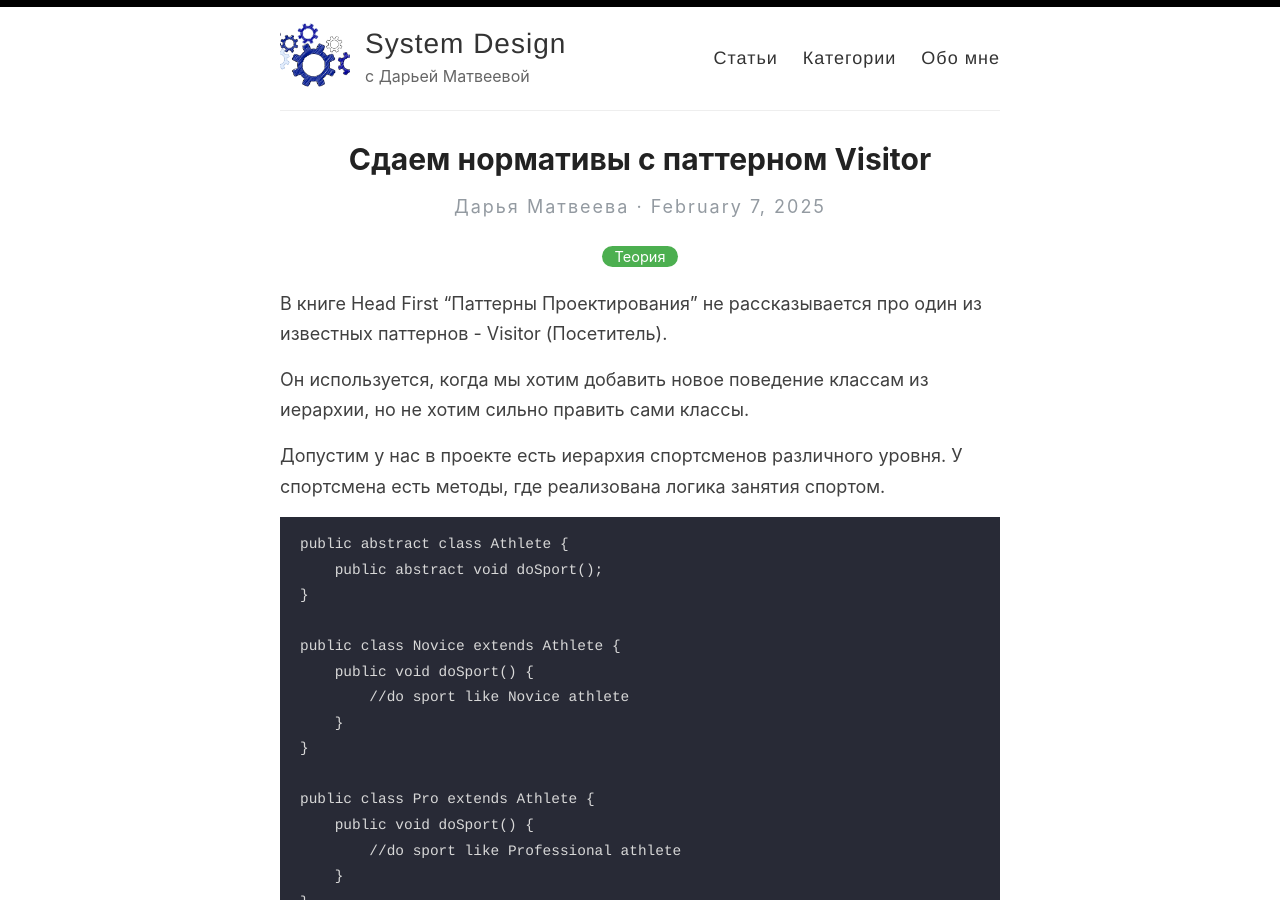
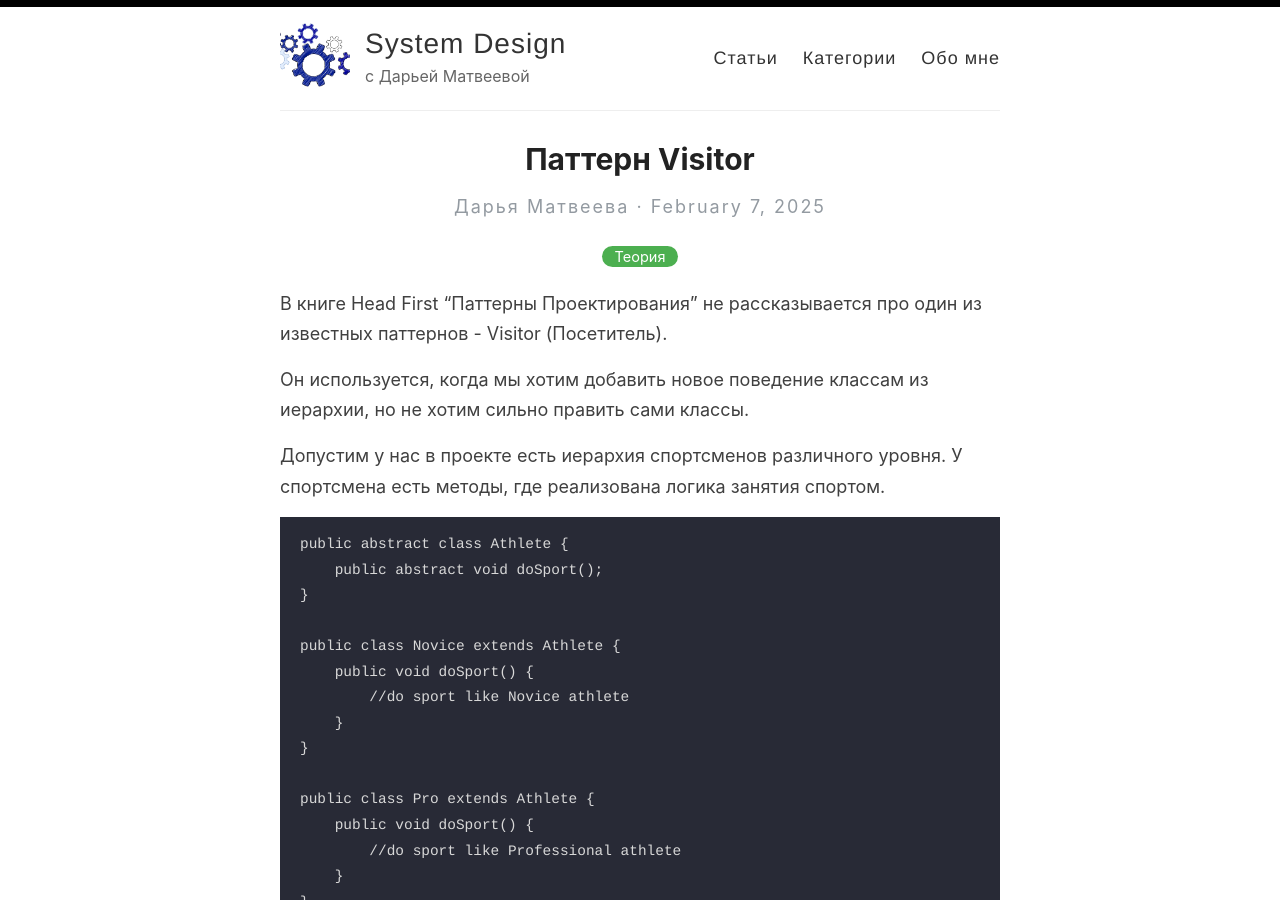
Before and after one commit to DMatveeva/dmatveeva.github.io, a Jekyll site: the page built from _posts/2025-02-07-visitor-default-method.md, in a window 1280 px wide and 900 px high. Built offline with Jekyll 4.4.1, drawn with Linux system fonts in a browser that asks for light colours.

Commit message:
fix to Visitor

```diff
--- a/_posts/2025-02-07-visitor-default-method.md
+++ b/_posts/2025-02-07-visitor-default-method.md
@@ -1,6 +1,6 @@
 ---
 layout: post
-title: Сдаем нормативы с паттерном Visitor
+title: Паттерн Visitor
 categories: Теория
 ---
 
```
